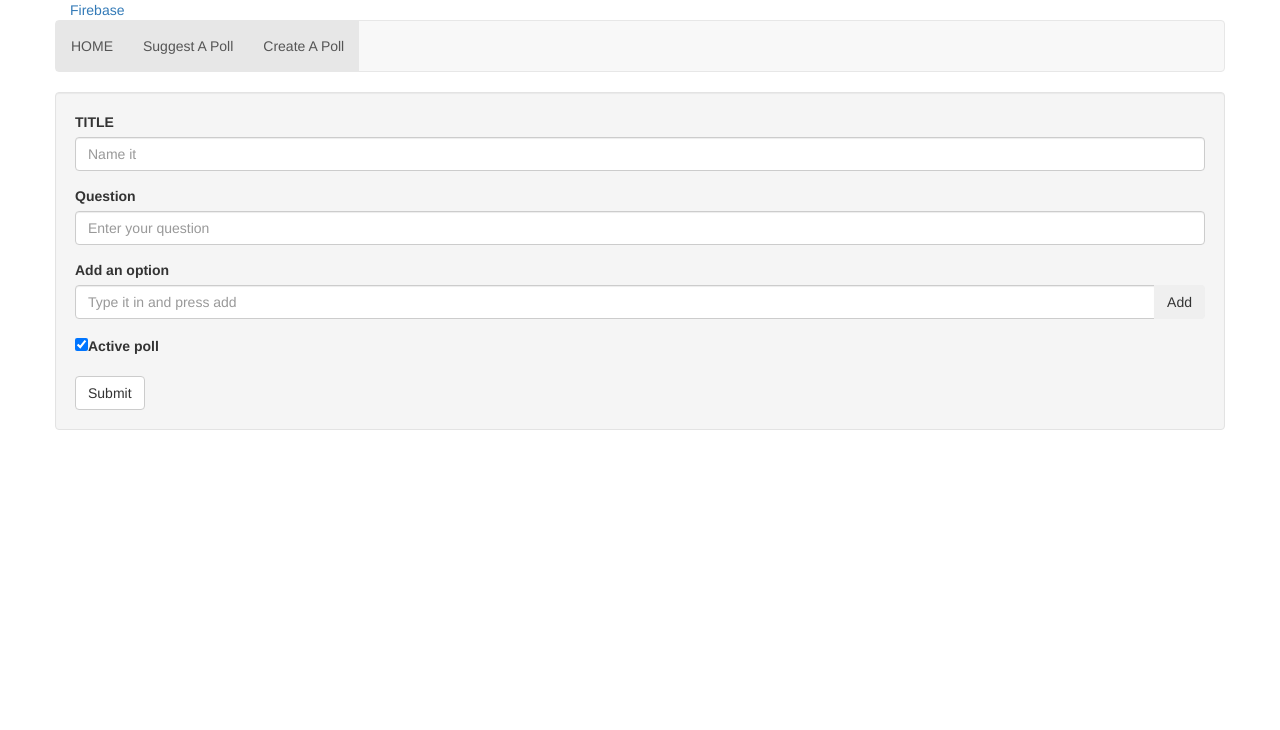
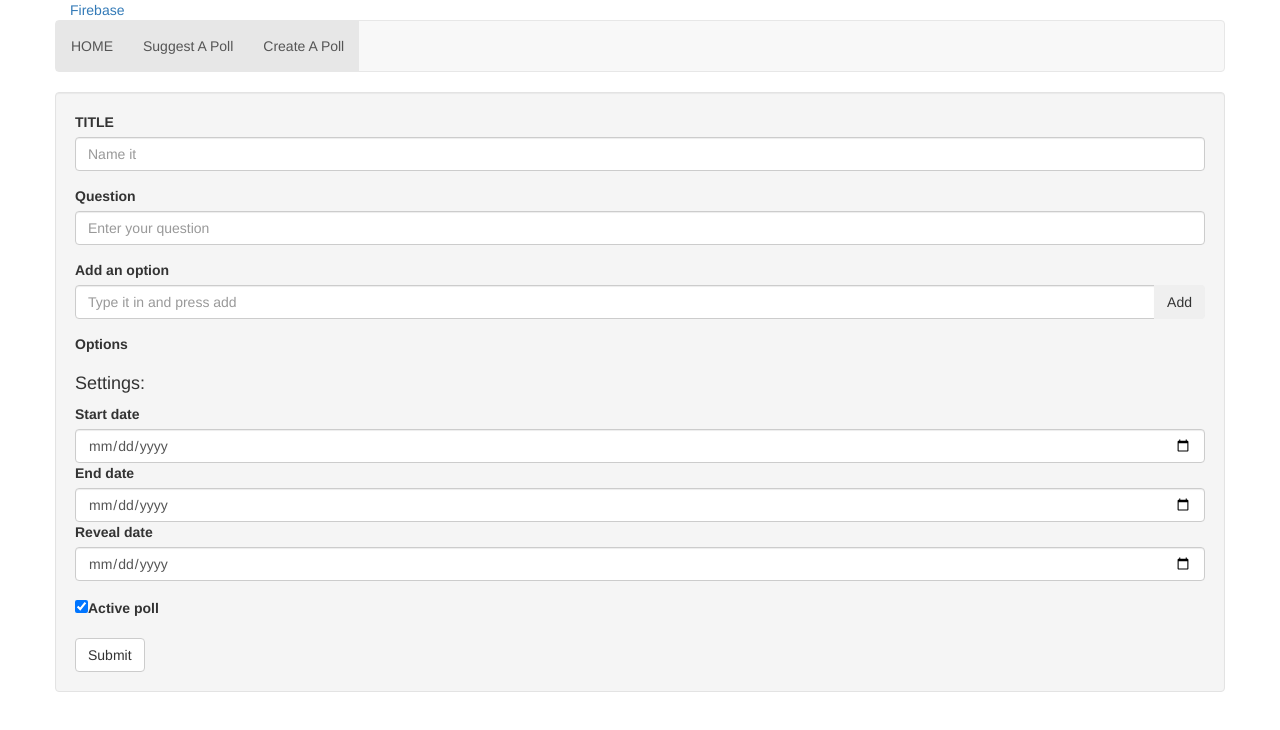
Before and after one commit to x-1337-x/voteslut, a Vue app: page /CreatePoll in a window 1280 px wide. Shown: the top 730 px of the page. Built offline with nearby package versions, Linux system fonts and the light colour scheme; what vuefire would draw is missing.

Commit message:
addPollForm: added date settings, date validation, fields auto-clear

```diff
--- a/src/components/CreatePoll.vue
+++ b/src/components/CreatePoll.vue
@@ -36,6 +36,21 @@
           </div>
         </div>
         <div class="form-group">
+          <label for="options">Options</label>
+          <ul class="poll-options">
+            <li v-for="(option, i) in newPoll.options">{{ option }} <button type="button" @click="removeOption(i)">X</button></li>
+          </ul>
+        </div>
+        <div class="form-group">
+          <h4 for="settings">Settings:</h4>
+          <label for="startDate">Start date</label>
+          <input type="date" class="form-control" name="startDate" v-model="newPoll.settings.start" required>
+          <label for="endDate">End date</label>
+          <input type="date" class="form-control" name="endDate" v-model="newPoll.settings.stop" required>
+          <label for="revealDate">Reveal date</label>
+          <input type="date" class="form-control" name="revealDate" v-model="newPoll.settings.reveal">
+        </div>
+        <div class="form-group">
           <input class="form-check" type="checkbox" id="isActive" v-model="newPoll.active">
           <label for="isActive">Active poll</label>
         </div>
@@ -48,7 +63,7 @@
         {{ poll.question }}
         {{ poll.active}}
         <ul>
-          <li v-for="el in polls, poll.options">{{ el }}</li>
+          <li v-for="el in poll.options">{{ el }}</li>
         </ul>
       </li>
     </ul>
@@ -62,19 +77,22 @@ import App from '../App'
 
 export default {
   name: 'add-poll',
-  methods: {
-    addPoll: function() {
-      if(this.newPoll.options.length < 2) {
-        alert("Add at least two options");
-        return;
-      }
-      console.log(this.newPoll)
-      polls.push(this.newPoll);
-      this.newPoll.title = '';
-      this.newPoll.question = '';
-    },
-    addOption: function(vaule) {
-      this.newPoll.options.push(vaule);
+
+  data() {
+    return {
+      newPoll: {
+        title: '',
+        question: '',
+        options: [],
+        active: true,
+        settings: {
+          maxVotes: 0, // 0 - unlimited, 1+ - limited
+          start: '', // time to start vote
+          stop: '', // time to stop vote
+          reveal: '' // time to reveal
+        }
+      },
+      option: ''
     }
   },
 
@@ -82,20 +100,56 @@ export default {
     polls
   },
 
-  data() {
-    return {
-      newPoll: {
-        title: '',
-        question: '',
-        options: [],
-        active: true
-      },
-      option: {}
+  computed: {
+    now: function () {
+      return Date.now()
     }
   },
 
-  mounted() {
-    this.option = document.getElementById("option")
+  methods: {
+    addPoll: function() {
+      if(this.newPoll.options.length < 2) {
+        alert("Add at least two options");
+        return;
+      }
+
+      if(!this.validateDates()) {
+        alert("Start date cannot be set to after the end date");
+        return;
+      }
+
+      polls.push(this.newPoll);
+
+      this.newPoll.title = '';
+      this.newPoll.question = '';
+      this.newPoll.options = [];
+      this.option = '';
+      this.newPoll.settings.start = '';
+      this.newPoll.settings.stop = '';
+      this.newPoll.settings.reveal = '';
+    },
+
+    addOption: function(value) {
+      if (!value) {
+        alert('please, type in option text before adding an option');
+        return;
+      }
+      this.newPoll.options.push(value);
+      document.getElementById('option').value = '';
+    },
+
+    removeOption: function(index) {
+      this.newPoll.options.splice(index, 1);
+    },
+
+    validateDates: function() {
+      let zero = this.now;
+      let start = Date.parse(this.newPoll.settings.start);
+      let stop = Date.parse(this.newPoll.settings.stop);
+      let reveal = this.newPoll.settings.reveal == "" ? Date.parse(this.newPoll.settings.stop) : Date.parse(this.newPoll.settings.reveal);
+      console.log(zero, start, stop, reveal)
+      return (stop < start) ? false : true;
+    }
   }
 }
 </script>
--- a/src/components/Welcome.vue
+++ b/src/components/Welcome.vue
@@ -11,13 +11,11 @@ export default {
   name: 'welcome',
   data() {
     return {
-      greeting: 'Vote Hard Or Go Home',
-      img: {}
+      greeting: 'Vote Hard Or Go Home'
     }
   },
   mounted() {
-    this.img = document.getElementById('welcome');
-    this.img.addEventListener('error', function() {this.style.display = 'none'});
+    document.getElementById('welcome').addEventListener('error', function() { this.style.display = 'none'});
   }
 }
 </script>
```
